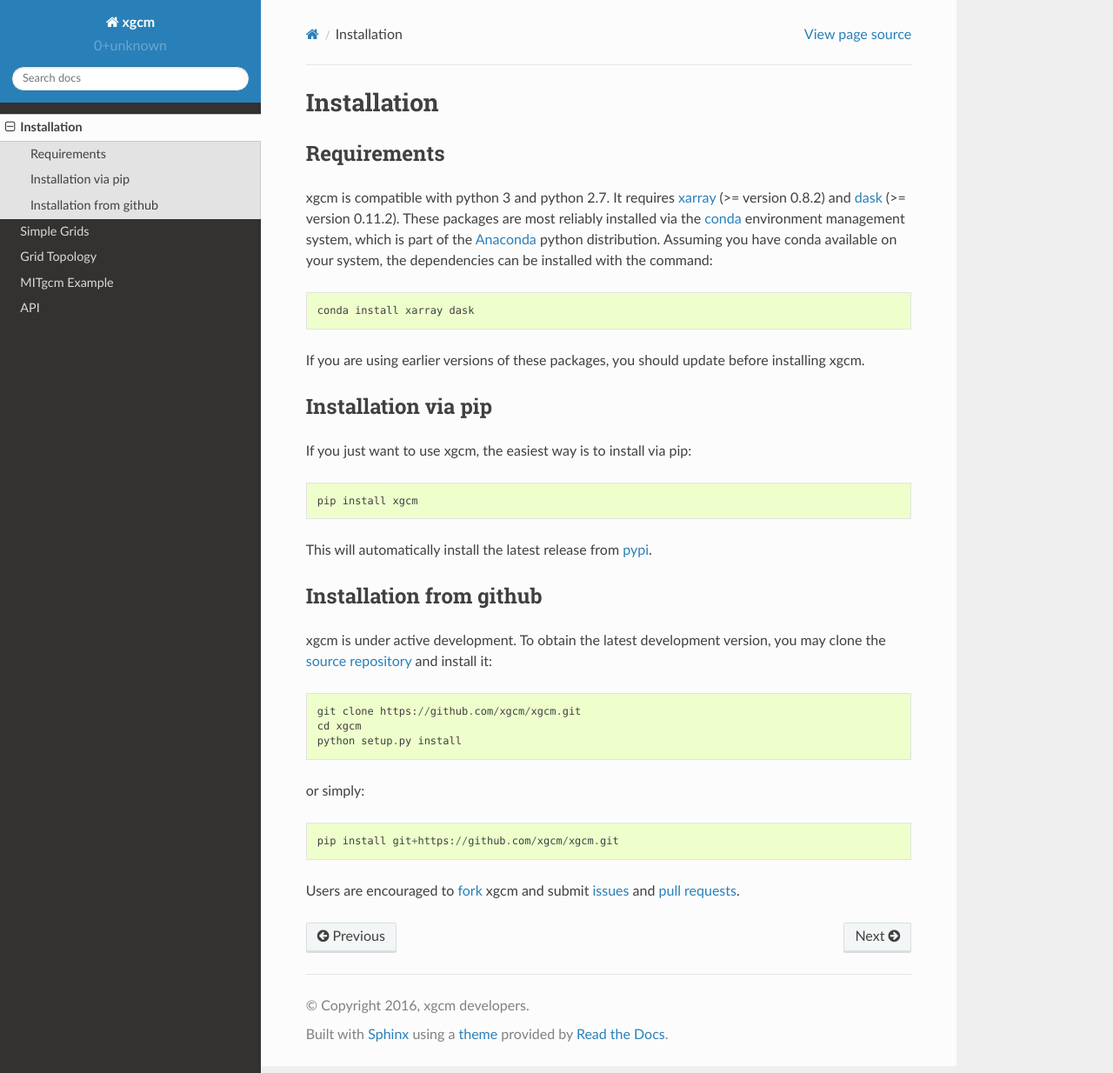
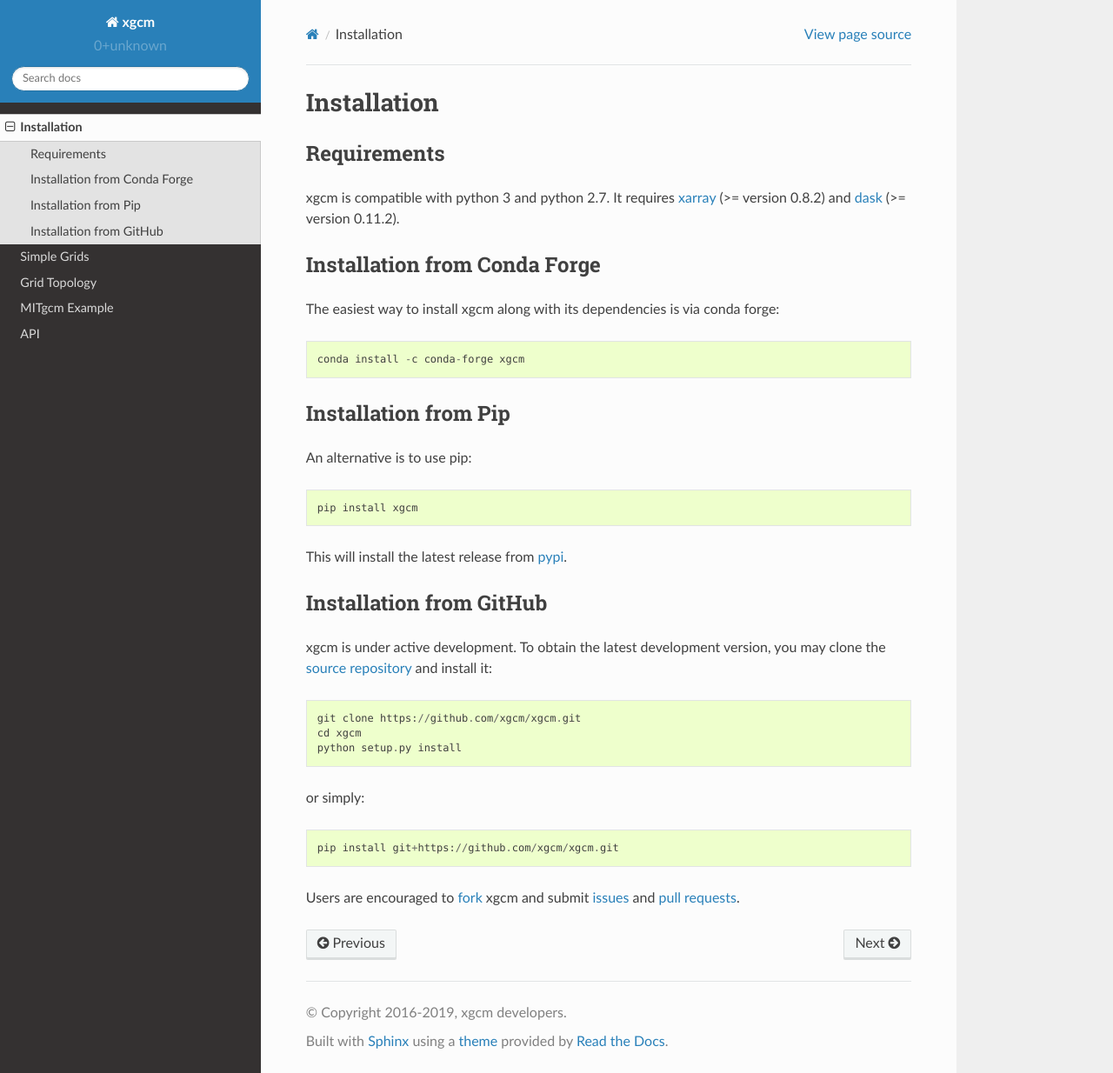
Before and after one commit to xgcm/xgcm, a Sphinx documentation site: the page built from doc/installation.rst, in a window 1280 px wide and 1234 px high. Shown: the whole window at 87% size. Built offline with Sphinx 7.4.7 and the Read the Docs theme 2.0.0, drawn with Linux system fonts in a browser that asks for light colours; pages that are not in the unit, such as notebooks, are missing from menus.

```diff
--- a/doc/conf.py
+++ b/doc/conf.py
@@ -80,7 +80,7 @@ master_doc = 'index'
 
 # General information about the project.
 project = u'xgcm'
-copyright = u'2016, xgcm developers'
+copyright = u'2016-2019, xgcm developers'
 
 # The version info for the project you're documenting, acts as replacement for
 # |version| and |release|, also used in various other places throughout the
--- a/doc/installation.rst
+++ b/doc/installation.rst
@@ -7,28 +7,27 @@ Requirements
 
 xgcm is compatible with python 3 and python 2.7. It requires xarray_
 (>= version 0.8.2) and dask_ (>= version 0.11.2).
-These packages are most reliably installed via the
-`conda <http://conda.pydata.org/docs/>`_ environment management
-system, which is part of the Anaconda_ python distribution. Assuming you have
-conda available on your system, the dependencies can be installed with the
-command::
 
-    conda install xarray dask
+Installation from Conda Forge
+^^^^^^^^^^^^^^^^^^^^^^^^^^^^^
 
-If you are using earlier versions of these packages, you should update before
-installing xgcm.
+The easiest way to install xgcm along with its dependencies is via conda
+forge::
 
-Installation via pip
-^^^^^^^^^^^^^^^^^^^^
+    conda install -c conda-forge xgcm
 
-If you just want to use xgcm, the easiest way is to install via pip::
+
+Installation from Pip
+^^^^^^^^^^^^^^^^^^^^^
+
+An alternative is to use pip::
 
     pip install xgcm
 
-This will automatically install the latest release from
+This will install the latest release from
 `pypi <https://pypi.python.org/pypi>`_.
 
-Installation from github
+Installation from GitHub
 ^^^^^^^^^^^^^^^^^^^^^^^^
 
 xgcm is under active development. To obtain the latest development version,
@@ -48,11 +47,5 @@ xgcm and submit issues_ and `pull requests`_.
 
 .. _dask: http://dask.pydata.org
 .. _xarray: http://xarray.pydata.org
-.. _Comodo: http://pycomodo.forge.imag.fr/norm.html
 .. _issues: https://github.com/xgcm/xgcm/issues
 .. _`pull requests`: https://github.com/xgcm/xgcm/pulls
-.. _MITgcm: http://mitgcm.org/public/r2_manual/latest/online_documents/node277.html
-.. _out-of-core: https://en.wikipedia.org/wiki/Out-of-core_algorithm
-.. _Anaconda: https://www.continuum.io/downloads
-.. _`CF conventions`: http://cfconventions.org/Data/cf-conventions/cf-conventions-1.7/build/ch04s04.html
-.. _gcmfaces: http://mitgcm.org/viewvc/*checkout*/MITgcm/MITgcm_contrib/gael/matlab_class/gcmfaces.pdf
```
Also changed, not shown: README.rst (+7 -1 lines).
